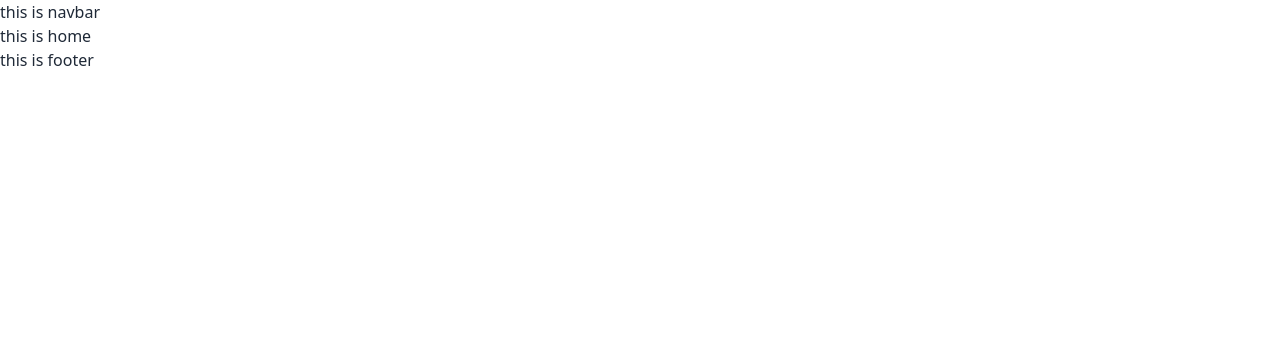
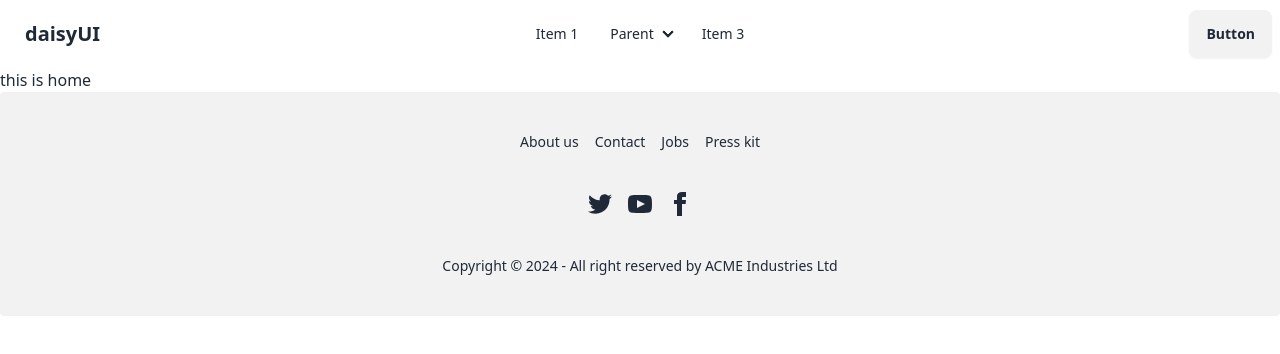
Before and after one commit to Saeedullah15/inflective-client, a React (Vite) app: page / in a window 1280 px wide. Shown: the top 354 px of the page. Built offline with nearby package versions, Linux system fonts and the light colour scheme; no server answers.

Commit message:
navbar, footer, error page added

```diff
--- /dev/null
+++ b/src/pages/error/ErrorPage.jsx
@@ -0,0 +1,15 @@
+import React from 'react';
+import { Link } from 'react-router-dom';
+
+const ErrorPage = () => {
+    return (
+        <div className='text-center mt-20'>
+            <h1 className='text-3xl font-bold mb-6'>404 | Not Found</h1>
+            <Link to="/">
+                <button className='btn btn-primary'>Back to Home</button>
+            </Link>
+        </div>
+    );
+};
+
+export default ErrorPage;
--- a/src/routes/Routes.jsx
+++ b/src/routes/Routes.jsx
@@ -2,12 +2,14 @@ import {
     createBrowserRouter
 } from "react-router-dom";
 import App from "../App";
+import ErrorPage from "../pages/error/ErrorPage";
 import Home from "../pages/home/Home";
 
 const router = createBrowserRouter([
     {
         path: "/",
         element: <App></App>,
+        errorElement: <ErrorPage></ErrorPage>,
         children: [
             {
                 path: "/",
--- a/src/shared-compo/Footer.jsx
+++ b/src/shared-compo/Footer.jsx
@@ -2,9 +2,54 @@ import React from 'react';
 
 const Footer = () => {
     return (
-        <div>
-            <h3>this is footer</h3>
-        </div>
+        <footer className="footer footer-center bg-base-200 text-base-content rounded p-10">
+            <nav className="grid grid-flow-col gap-4">
+                <a className="link link-hover">About us</a>
+                <a className="link link-hover">Contact</a>
+                <a className="link link-hover">Jobs</a>
+                <a className="link link-hover">Press kit</a>
+            </nav>
+            <nav>
+                <div className="grid grid-flow-col gap-4">
+                    <a>
+                        <svg
+                            xmlns="http://www.w3.org/2000/svg"
+                            width="24"
+                            height="24"
+                            viewBox="0 0 24 24"
+                            className="fill-current">
+                            <path
+                                d="M24 4.557c-.883.392-1.832.656-2.828.775 1.017-.609 1.798-1.574 2.165-2.724-.951.564-2.005.974-3.127 1.195-.897-.957-2.178-1.555-3.594-1.555-3.179 0-5.515 2.966-4.797 6.045-4.091-.205-7.719-2.165-10.148-5.144-1.29 2.213-.669 5.108 1.523 6.574-.806-.026-1.566-.247-2.229-.616-.054 2.281 1.581 4.415 3.949 4.89-.693.188-1.452.232-2.224.084.626 1.956 2.444 3.379 4.6 3.419-2.07 1.623-4.678 2.348-7.29 2.04 2.179 1.397 4.768 2.212 7.548 2.212 9.142 0 14.307-7.721 13.995-14.646.962-.695 1.797-1.562 2.457-2.549z"></path>
+                        </svg>
+                    </a>
+                    <a>
+                        <svg
+                            xmlns="http://www.w3.org/2000/svg"
+                            width="24"
+                            height="24"
+                            viewBox="0 0 24 24"
+                            className="fill-current">
+                            <path
+                                d="M19.615 3.184c-3.604-.246-11.631-.245-15.23 0-3.897.266-4.356 2.62-4.385 8.816.029 6.185.484 8.549 4.385 8.816 3.6.245 11.626.246 15.23 0 3.897-.266 4.356-2.62 4.385-8.816-.029-6.185-.484-8.549-4.385-8.816zm-10.615 12.816v-8l8 3.993-8 4.007z"></path>
+                        </svg>
+                    </a>
+                    <a>
+                        <svg
+                            xmlns="http://www.w3.org/2000/svg"
+                            width="24"
+                            height="24"
+                            viewBox="0 0 24 24"
+                            className="fill-current">
+                            <path
+                                d="M9 8h-3v4h3v12h5v-12h3.642l.358-4h-4v-1.667c0-.955.192-1.333 1.115-1.333h2.885v-5h-3.808c-3.596 0-5.192 1.583-5.192 4.615v3.385z"></path>
+                        </svg>
+                    </a>
+                </div>
+            </nav>
+            <aside>
+                <p>Copyright © {new Date().getFullYear()} - All right reserved by ACME Industries Ltd</p>
+            </aside>
+        </footer>
     );
 };
 
--- a/src/shared-compo/NavBar.jsx
+++ b/src/shared-compo/NavBar.jsx
@@ -2,8 +2,57 @@ import React from 'react';
 
 const NavBar = () => {
     return (
-        <div>
-            <h4>this is navbar</h4>
+        <div className="navbar bg-base-100">
+            <div className="navbar-start">
+                <div className="dropdown">
+                    <div tabIndex={0} role="button" className="btn btn-ghost lg:hidden">
+                        <svg
+                            xmlns="http://www.w3.org/2000/svg"
+                            className="h-5 w-5"
+                            fill="none"
+                            viewBox="0 0 24 24"
+                            stroke="currentColor">
+                            <path
+                                strokeLinecap="round"
+                                strokeLinejoin="round"
+                                strokeWidth="2"
+                                d="M4 6h16M4 12h8m-8 6h16" />
+                        </svg>
+                    </div>
+                    <ul
+                        tabIndex={0}
+                        className="menu menu-sm dropdown-content bg-base-100 rounded-box z-[1] mt-3 w-52 p-2 shadow">
+                        <li><a>Item 1</a></li>
+                        <li>
+                            <a>Parent</a>
+                            <ul className="p-2">
+                                <li><a>Submenu 1</a></li>
+                                <li><a>Submenu 2</a></li>
+                            </ul>
+                        </li>
+                        <li><a>Item 3</a></li>
+                    </ul>
+                </div>
+                <a className="btn btn-ghost text-xl">daisyUI</a>
+            </div>
+            <div className="navbar-center hidden lg:flex">
+                <ul className="menu menu-horizontal px-1">
+                    <li><a>Item 1</a></li>
+                    <li>
+                        <details>
+                            <summary>Parent</summary>
+                            <ul className="p-2">
+                                <li><a>Submenu 1</a></li>
+                                <li><a>Submenu 2</a></li>
+                            </ul>
+                        </details>
+                    </li>
+                    <li><a>Item 3</a></li>
+                </ul>
+            </div>
+            <div className="navbar-end">
+                <a className="btn">Button</a>
+            </div>
         </div>
     );
 };
```
